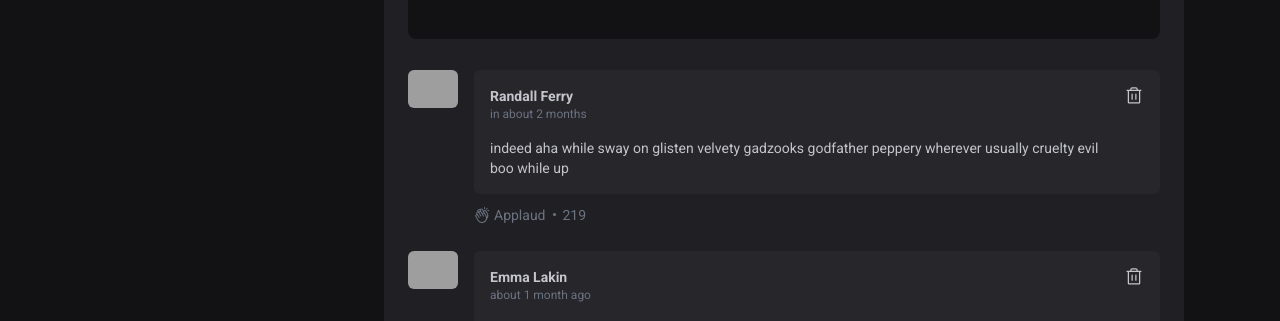
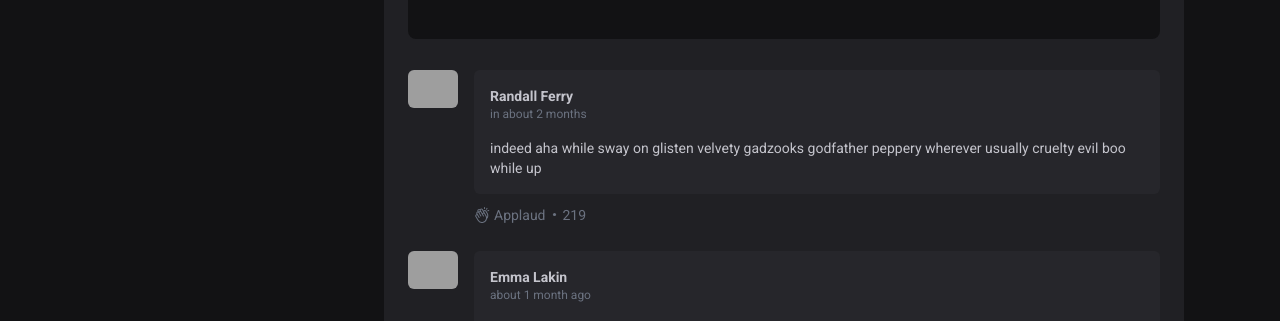
Before and after one commit to Mariano1994/igniteFeed, a React (Vite) app: page / in a window 1280 px wide. Shown: the part 472-793 px from the top of the page. Built offline with nearby package versions, Linux system fonts and the light colour scheme; grey boxes are pictures that could not be loaded.

Commit message:
Reafoctoring deleteComment functionality, to delete comment that user(you) made and not others comments

```diff
--- a/src/components/Comment.tsx
+++ b/src/components/Comment.tsx
@@ -48,6 +48,7 @@ const Comment = ({ comment, postId }: CommentProps) => {
                 <p className="text-sm w-full">{comment.comment}</p>
               </div>
             </div>
+            {comment.isOwner && (
               <div
                 className="hover:cursor-pointer hover:text-red-400"
                 title="Delete comment"
@@ -55,6 +56,7 @@ const Comment = ({ comment, postId }: CommentProps) => {
               >
                 <Trash size={20} />
               </div>
+            )}
           </div>
         </div>
         <div
@@ -68,7 +70,7 @@ const Comment = ({ comment, postId }: CommentProps) => {
         </div>
       </div>
 
-      {showModal && (
+      {showModal && comment.isOwner && (
         <Modal>
           <DeleteCommentModalContent
             postId={postId}
```
Lines whose indentation alone changed are shown as unchanged.
